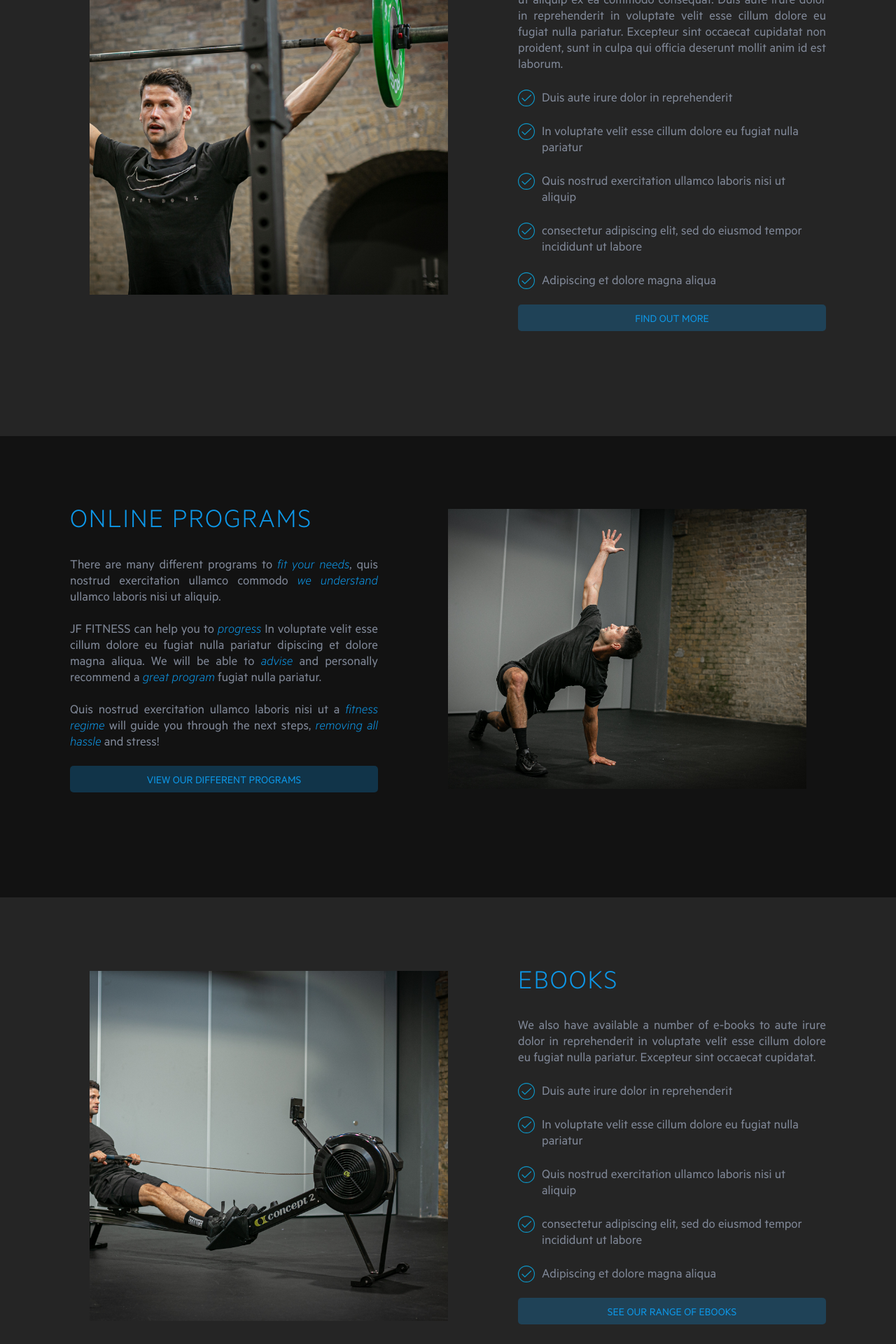
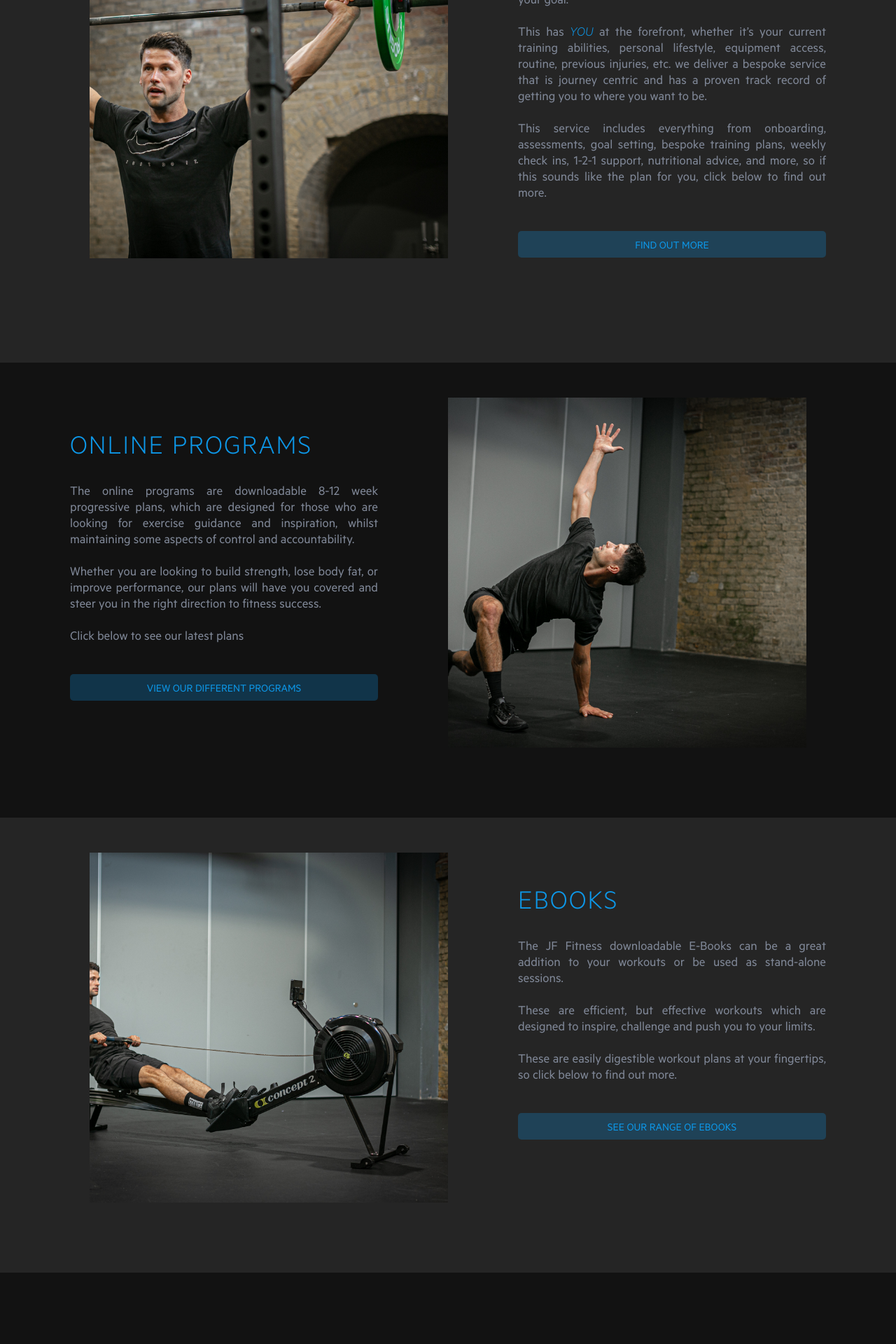
Before and after one commit to RKHTechnologies/jf-fitness, a React (Create React App) app: page / in a window 1280 px wide. Shown: the part 2500-4420 px from the top of the page at 70% size. Built offline with nearby package versions, Linux system fonts and the light colour scheme.

Commit message:
Updated services text

```diff
--- a/src/Components/Services.tsx
+++ b/src/Components/Services.tsx
@@ -139,7 +139,7 @@ const Button = styled.div`
   text-transform: uppercase;
   padding: 14px 26px 5px;
   cursor: pointer;
-  margin-top: 20px;
+  margin-top: 40px;
 
   &:hover {
     background: ${colours.primary};
@@ -170,15 +170,12 @@ const Services: FC = ()  => {
           <Text>
             <Title>1-2-1 Online Coaching</Title>
             <Description>
-              Our bespoke 1-2-1 coaching program allows you Ut enim ad minim veniam, quis nostrud exercitation ullamco laboris nisi ut aliquip ex ea commodo consequat. Duis aute irure dolor in reprehenderit in voluptate velit esse cillum dolore eu fugiat nulla pariatur. Excepteur sint occaecat cupidatat non proident, sunt in culpa qui officia deserunt mollit anim id est laborum.
+              The bespoke 1-2-1 online coaching program is our top tiered product and is designed to suit your needs, no matter what your goal.
+              <br /><br />
+              This has <Highlight>YOU</Highlight> at the forefront, whether it’s your current training abilities, personal lifestyle, equipment access, routine, previous injuries, etc. we deliver a bespoke service that is journey centric and has a proven track record of getting you to where you want to be.
+              <br /><br />
+              This service includes everything from onboarding, assessments, goal setting, bespoke training plans, weekly check ins, 1-2-1 support, nutritional advice, and more, so if this sounds like the plan for you, click below to find out more.
             </Description>
-            <CheckList>
-              <li>Duis aute irure dolor in reprehenderit</li>
-              <li>In voluptate velit esse cillum dolore eu fugiat nulla pariatur</li>
-              <li>Quis nostrud exercitation ullamco laboris nisi ut aliquip</li>
-              <li>consectetur adipiscing elit, sed do eiusmod tempor incididunt ut labore</li>
-              <li>Adipiscing et dolore magna aliqua</li>
-            </CheckList>
             <Button onClick={() => handleNav("/onlinecoaching")} >Find out More</Button>
           </Text>
         </Service>
@@ -186,16 +183,15 @@ const Services: FC = ()  => {
 
       <Strip alt id="onlinePrograms">
         <Service alt>
-          <Image image="stretching" alt short />
+          <Image image="stretching" alt />
           <Text alt>
             <Title alt>Online Programs</Title>
             <Description>
-              There are many different programs to <Highlight>fit your needs</Highlight>, quis nostrud exercitation ullamco commodo <Highlight>we understand</Highlight> ullamco laboris nisi ut aliquip.
+              The online programs are downloadable 8-12 week progressive plans, which are designed for those who are looking for exercise guidance and inspiration, whilst maintaining some aspects of control and accountability.
               <br /><br />
-              JF FITNESS can help you to <Highlight>progress</Highlight> In voluptate velit esse cillum dolore eu fugiat nulla pariatur dipiscing et dolore magna aliqua.
-              We will be able to <Highlight>advise</Highlight> and personally recommend a <Highlight>great program</Highlight> fugiat nulla pariatur.
+              Whether you are looking to build strength, lose body fat, or improve performance, our plans will have you covered and steer you in the right direction to fitness success.
               <br /><br />
-              Quis nostrud exercitation ullamco laboris nisi ut a <Highlight>fitness regime</Highlight> will guide you through the next steps, <Highlight>removing all hassle</Highlight> and stress!
+              Click below to see our latest plans
             </Description>
             <Button onClick={() => handleNav("/onlineprograms")}>View our different programs</Button>
           </Text>
@@ -208,15 +204,12 @@ const Services: FC = ()  => {
           <Text>
             <Title>Ebooks</Title>
             <Description>
-              We also have available a number of e-books to aute irure dolor in reprehenderit in voluptate velit esse cillum dolore eu fugiat nulla pariatur. Excepteur sint occaecat cupidatat.
+              The JF Fitness downloadable E-Books can be a great addition to your workouts or be used as stand-alone sessions.
+              <br /><br />
+              These are efficient, but effective workouts which are designed to inspire, challenge and push you to your limits.
+              <br /><br />
+              These are easily digestible workout plans at your fingertips, so click below to find out more.
             </Description>
-            <CheckList>
-              <li>Duis aute irure dolor in reprehenderit</li>
-              <li>In voluptate velit esse cillum dolore eu fugiat nulla pariatur</li>
-              <li>Quis nostrud exercitation ullamco laboris nisi ut aliquip</li>
-              <li>consectetur adipiscing elit, sed do eiusmod tempor incididunt ut labore</li>
-              <li>Adipiscing et dolore magna aliqua</li>
-            </CheckList>
             <Button onClick={() => handleNav("/ebooks")}>See our range of ebooks</Button>
           </Text>
         </Service>
```
